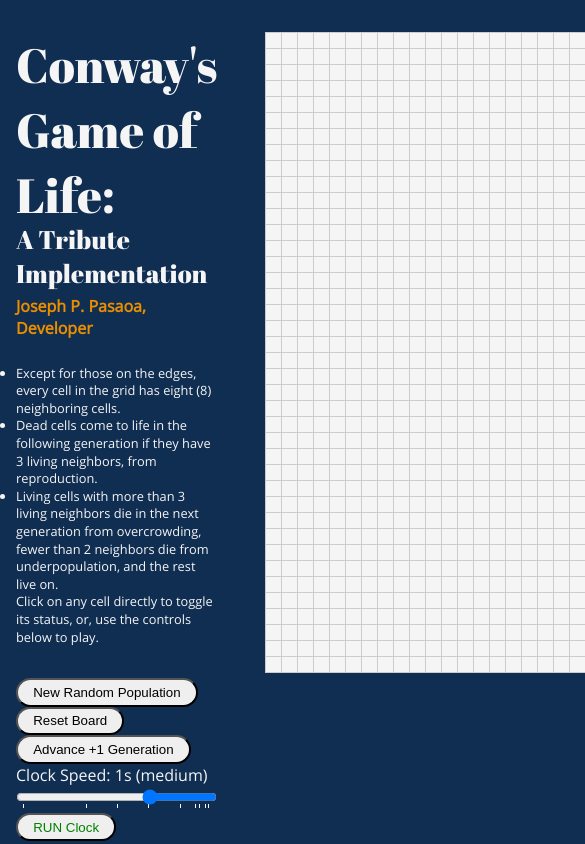
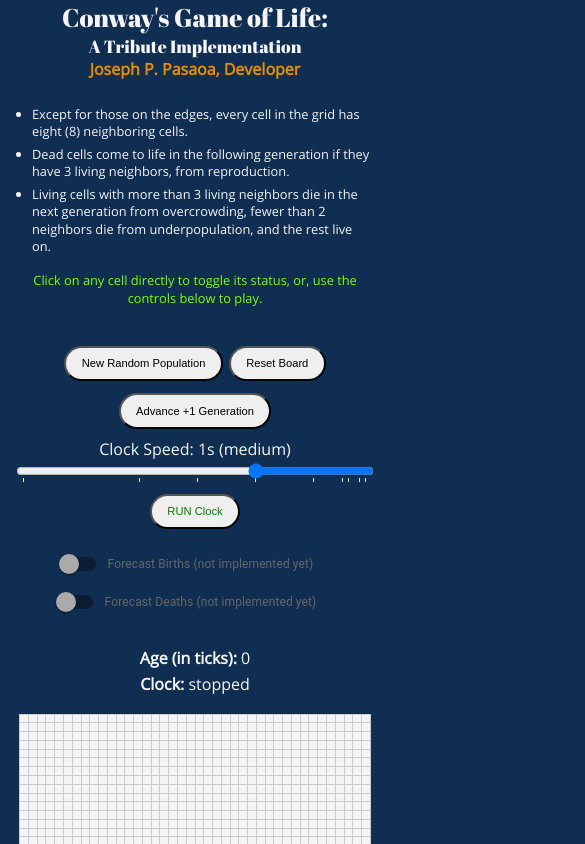
Before and after one commit to joseph-p-pasaoa/conways-game-of-life--react-ts, a React (Create React App) app: page / in a window 390 px wide. Shown: the top 844 px of the page, 585 px wide, since content can reach past the window. Built offline with nearby package versions, Linux system fonts and the light colour scheme.

Commit message:
complete media responsive pass for small screens

```diff
--- a/src/App.scss
+++ b/src/App.scss
@@ -243,3 +243,85 @@ button {
         }
     }
 }
+
+
+// temp media query for media responsiveness for small devices
+// DEV TODO devise better css for sluggish cell resizing
+@media (max-width: 899px) {
+    .Main {
+        @include flex-straight(column, flex-start, center);
+    }
+
+    .header {
+        @include flex-straight(column, flex-start, center);
+    }
+
+    h1.title {
+        margin-top: 0;
+        font-size: 1.6rem;
+        text-align: center;
+    }
+
+    h2.title--sub {
+        position: static;
+        text-align: center;
+        font-size: 1.1rem;
+    }
+
+    a:link, a:visited {
+        margin: 0 auto;
+    }
+
+    .description {
+        ul {
+            max-width: 40.625rem;
+            margin-left: 1rem;
+        }
+
+        li + li {
+            margin-top: .3rem;
+        }
+
+        p {
+            margin: 1rem 0;
+            text-align: center;
+            color: chartreuse;
+        }
+    }
+
+    .controls {
+        @include flex-straight(column, flex-start, center);
+
+        button {
+            padding: .6rem .95rem;
+            font-size: .7rem;
+            margin: .4rem .2rem;
+        }
+
+        .tickduration__label {
+            margin-top: .2rem;
+            text-align: center;
+        }
+
+        .clocktoggle {
+            margin-bottom: 1rem;
+        }
+
+        .MuiTypography-body1 {
+            font-size: .75rem;
+        }
+    }
+
+    .status-display {
+        align-items: center;
+    }
+
+    .matrix {
+        margin: 1rem auto 1.5rem;
+    }
+
+    .cell {
+        width: 2.25vmin;
+        height: 2.25vmin;
+    }
+}
--- a/src/components/Controls.tsx
+++ b/src/components/Controls.tsx
@@ -88,7 +88,7 @@ const Controls = (props: Props) => {
 
    return(
       <div className='controls'>
-         <div>
+         <div className='btn--board'>
             <button
                type='button'
                onClick={handleGenNewRandomizedPopulation}
```
